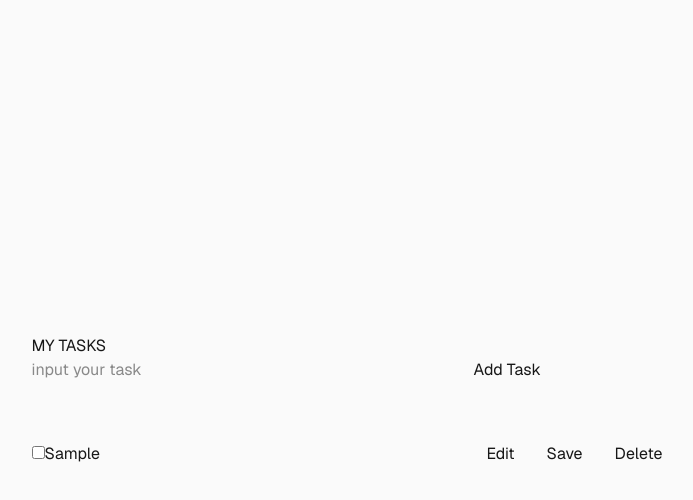
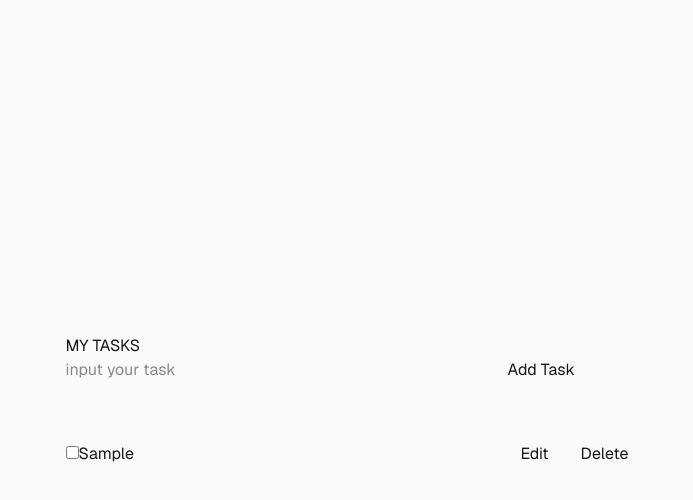
Before and after one commit to Francis-U/task-manager, a Next.js app: page / in a window 1280 px wide. Both pictures are taken after typing "Sample" into the empty fields and a click on the button "Add Task". Shown: the top 500 px of the page, without its empty margins (293-986 px from the left). Built offline with nearby package versions, Linux system fonts and the light colour scheme.

Commit message:
component changes

```diff
--- /dev/null
+++ b/app/components/TaskItem.js
@@ -0,0 +1,53 @@
+"use client";
+
+import { useState } from "react";
+
+export default function TaskItem({ item, index, arr, setArr }) {
+  const [editingIndex, setEditingIndex] = useState(null);
+
+  function handleClick() {
+    editingIndex == null ? setEditingIndex(index) : setEditingIndex(null);
+  }
+
+  return (
+    <div key={index}>
+      {/* (e) => setIsChecked(e.target.value) */}
+      <input
+        type="checkbox"
+        checked={item.checked}
+        onChange={() => {
+          setArr(
+            arr.map((task, i) => {
+              return i === index ? { ...task, checked: !task.checked } : task;
+            }),
+          );
+        }}
+      />
+      {/* <span>{item.text} </span> */}
+      <input
+        type="text"
+        name="item_text"
+        value={item.text}
+        disabled={editingIndex !== index}
+        onChange={(e) =>
+          setArr(
+            arr.map((task, i) =>
+              i === index ? { ...task, text: e.target.value } : task,
+            ),
+          )
+        }
+      />
+
+      <button className="cursor-pointer" onClick={() => handleClick()}>
+        {editingIndex !== index ? "Edit" : "Save"}
+      </button>
+
+      <button
+        className="cursor-pointer"
+        onClick={() => setArr(arr.filter((_, i) => i !== index))}
+      >
+        Delete
+      </button>
+    </div>
+  );
+}
--- a/app/page.js
+++ b/app/page.js
@@ -2,11 +2,11 @@
 // import Image from "next/image";
 
 import { useState } from "react";
+import TaskItem from "./components/TaskItem";
 
 export default function Home() {
   const [task, setTask] = useState("");
   const [arr, setArr] = useState([]);
-  const [editingIndex, setEditingIndex] = useState(null);
 
   function handleClick() {
     setArr([...arr, { text: task, checked: false }]);
@@ -26,59 +26,18 @@ export default function Home() {
           />
           <button onClick={handleClick}>Add Task</button>
         </div>
+
         {arr.map((item, index) => (
-          <div key={index}>
-            {/* (e) => setIsChecked(e.target.value) */}
-            <input
-              type="checkbox"
-              checked={item.checked}
-              onChange={() => {
-                setArr(
-                  arr.map((task, i) => {
-                    return i === index
-                      ? { ...task, checked: !task.checked }
-                      : task;
-                  }),
-                );
-              }}
-            />
-            {/* <span>{item.text} </span> */}
-            <input
-              type="text"
-              name="item_text"
-              value={item.text}
-              disabled={editingIndex !== index}
-              onChange={(e) =>
-                setArr(
-                  arr.map((task, i) =>
-                    i === index ? { ...task, text: e.target.value } : task,
-                  ),
-                )
-              }
-            />
-            <button
-              className="cursor-pointer"
-              onClick={() => setEditingIndex(index)}
-            >
-              Edit
-            </button>
-
-            <button
-              className="cursor-pointer"
-              onClick={() => setEditingIndex(null)}
-            >
-              Save
-            </button>
-            <button
-              className="cursor-pointer"
-              onClick={() => setArr(arr.filter((_, i) => i !== index))}
-            >
-              Delete
-            </button>
-          </div>
+          <TaskItem
+            key={index}
+            item={item}
+            index={index}
+            arr={arr}
+            setArr={setArr}
+          />
         ))}
       </main>
-      {arr.map((data, i) => console.log(data))}
+      {/* {arr.map((data, i) => console.log(data))} */}
     </div>
   );
 }
```
